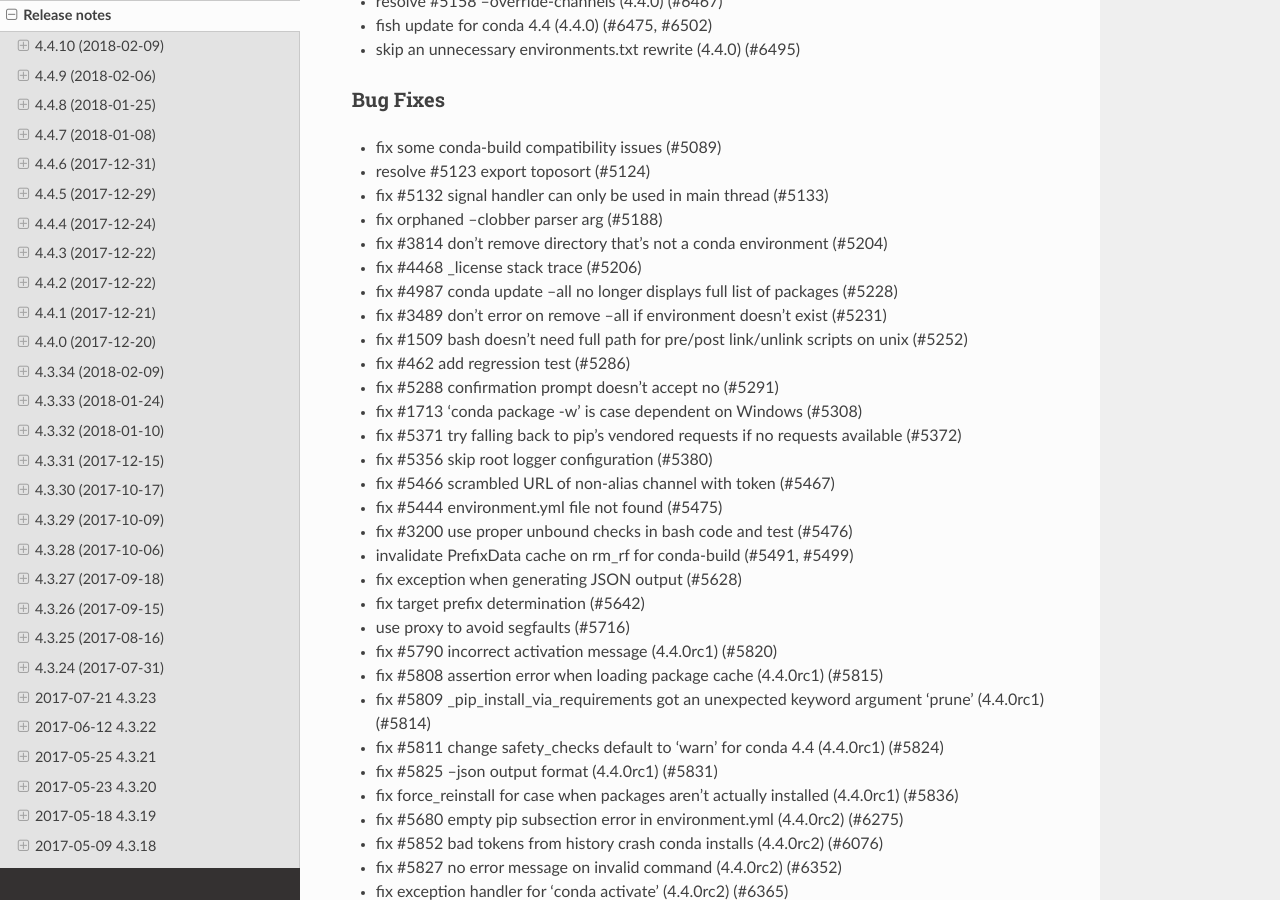
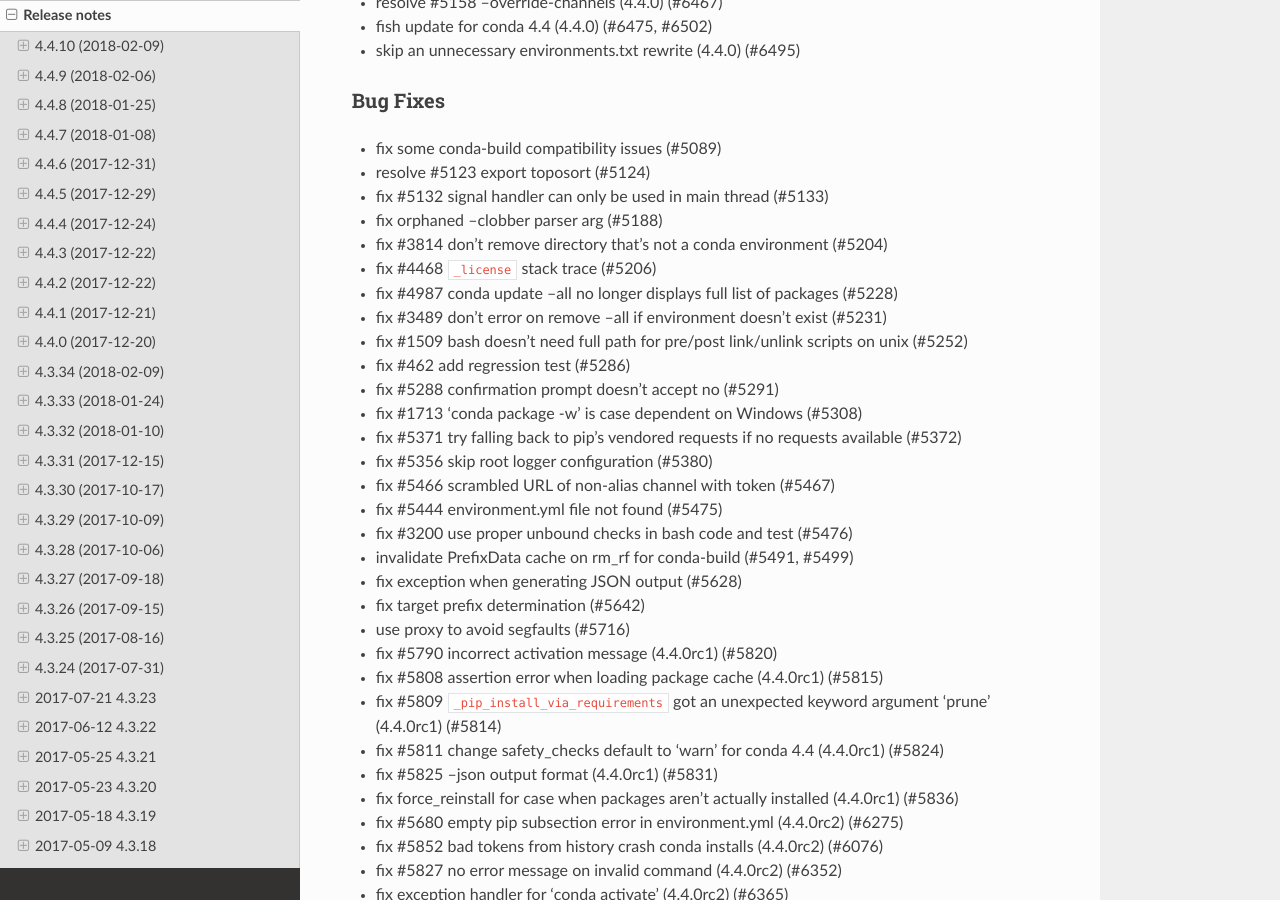
Before and after one commit to conda/conda-docs, a Sphinx documentation site: the page built from docs/source/release-notes.rst, in a window 1280 px wide and 900 px high, scrolled down 9729 px. Built offline with Sphinx 7.4.7 and the Read the Docs theme 2.0.0, drawn with Linux system fonts in a browser that asks for light colours.

```diff
--- a/docs/source/release-notes.rst
+++ b/docs/source/release-notes.rst
@@ -131,7 +131,7 @@ Bug Fixes
 Improvements
 ^^^^^^^^^^^^
 
-* add SUDO_ env vars to info reports (#6563)
+* add ``SUDO_`` env vars to info reports (#6563)
 * add additional information to the #6546 exception (#6551)
 
 Bug Fixes
@@ -392,7 +392,7 @@ Bug Fixes
 * fix #5132 signal handler can only be used in main thread (#5133)
 * fix orphaned --clobber parser arg (#5188)
 * fix #3814 don't remove directory that's not a conda environment (#5204)
-* fix #4468 _license stack trace (#5206)
+* fix #4468 ``_license`` stack trace (#5206)
 * fix #4987 conda update --all no longer displays full list of packages (#5228)
 * fix #3489 don't error on remove --all if environment doesn't exist (#5231)
 * fix #1509 bash doesn't need full path for pre/post link/unlink scripts on unix (#5252)
@@ -410,7 +410,7 @@ Bug Fixes
 * use proxy to avoid segfaults (#5716)
 * fix #5790 incorrect activation message (4.4.0rc1) (#5820)
 * fix #5808 assertion error when loading package cache (4.4.0rc1) (#5815)
-* fix #5809 _pip_install_via_requirements got an unexpected keyword argument 'prune' (4.4.0rc1) (#5814)
+* fix #5809 ``_pip_install_via_requirements`` got an unexpected keyword argument 'prune' (4.4.0rc1) (#5814)
 * fix #5811 change safety_checks default to 'warn' for conda 4.4 (4.4.0rc1) (#5824)
 * fix #5825 --json output format (4.4.0rc1) (#5831)
 * fix force_reinstall for case when packages aren't actually installed (4.4.0rc1) (#5836)
```
